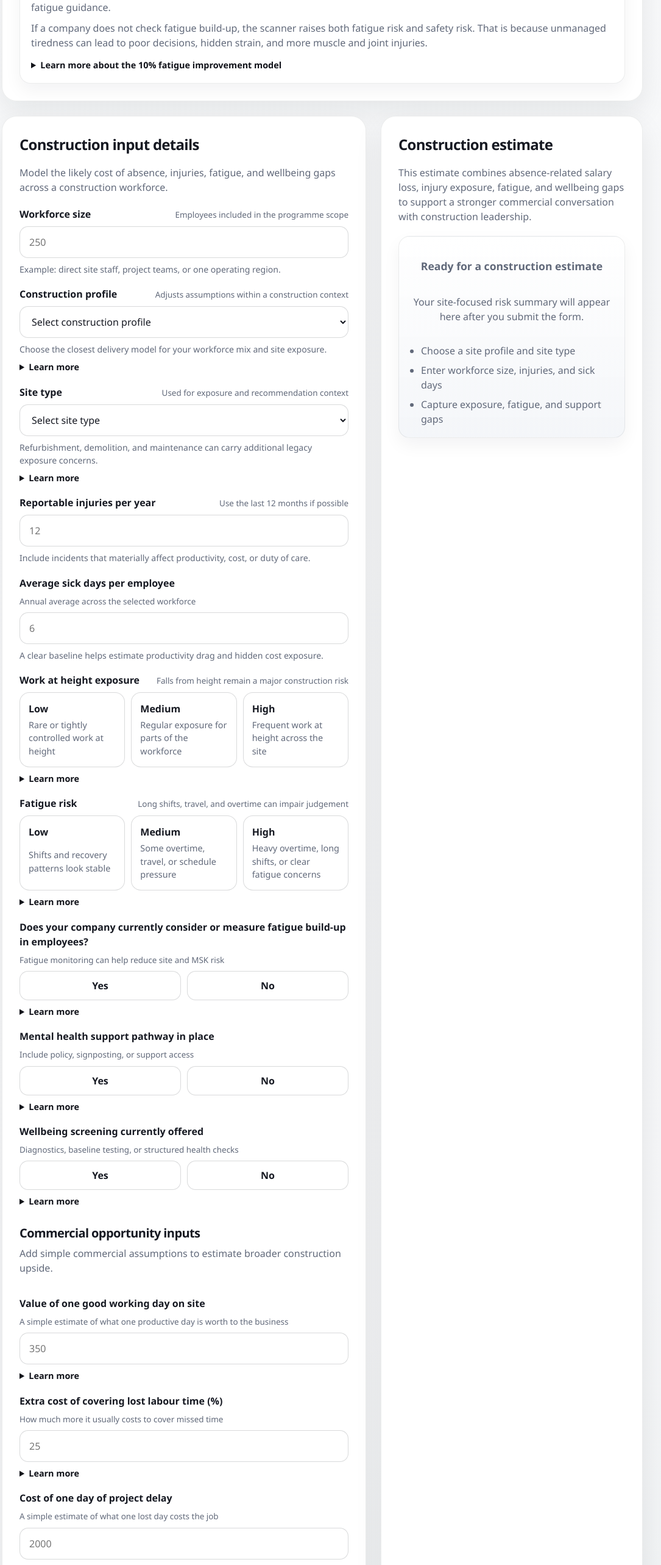
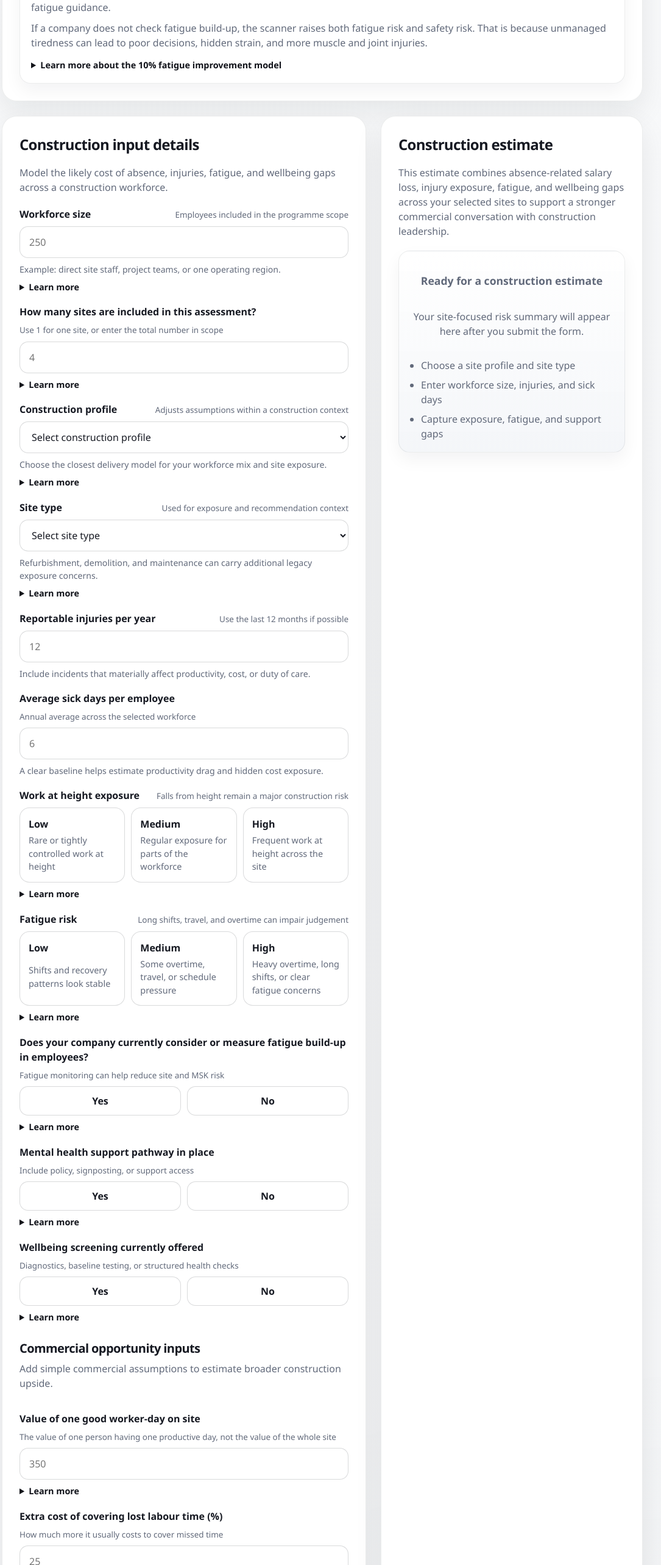
Before and after one commit to tynanrob-rgb/morph-workforce-risk-scanner, a React (Vite) app: page / in a window 1280 px wide. Shown: the part 2137-4703 px from the top of the page at 61% size, without its empty margins (111-1196 px from the left). Built offline with nearby package versions, Linux system fonts and the light colour scheme.

Commit message:
Clarify multi-site scope and worker-day value logic

```diff
--- a/src/App.jsx
+++ b/src/App.jsx
@@ -33,6 +33,12 @@ function App() {
       nextErrors.workforceSize = 'Workforce size is required.';
     } else if (Number(formData.workforceSize) < 1) {
       nextErrors.workforceSize = 'Workforce size must be at least 1.';
+    }
+
+    if (formData.sitesIncluded === '') {
+      nextErrors.sitesIncluded = 'Please enter how many sites are included.';
+    } else if (Number(formData.sitesIncluded) < 1) {
+      nextErrors.sitesIncluded = 'Sites included must be at least 1.';
     }
 
     if (!formData.siteProfile) {
--- a/src/components/ResultsCard.jsx
+++ b/src/components/ResultsCard.jsx
@@ -5,7 +5,9 @@ function ResultsCard({ results }) {
         <h2>Construction estimate</h2>
         <p>
           This estimate combines absence-related salary loss, injury exposure, fatigue, and
-          wellbeing gaps to support a stronger commercial conversation with construction leadership.
+          wellbeing gaps across {results ? results.sitesIncluded : 'your selected'} site
+          {results && results.sitesIncluded === 1 ? '' : 's'} to support a stronger commercial
+          conversation with construction leadership.
         </p>
       </div>
 
@@ -72,6 +74,27 @@ function ResultsCard({ results }) {
             </div>
           </div>
 
+          <div className="logic-note">
+            <span className="metric-label">How these figures are calculated</span>
+            <p>
+              <strong>Absence-related salary loss</strong>
+              {' '}=
+              {' '}
+              workforce size x average sick days x average daily salary.
+            </p>
+            <p>
+              <strong>Injury-related exposure</strong>
+              {' '}=
+              {' '}
+              reportable injuries x average injury cost for the selected construction profile.
+            </p>
+            <p>
+              These are whole-workforce annual estimates. They show salary and exposure cost, not
+              full revenue or profit impact, and they cover all {results.sitesIncluded} site
+              {results.sitesIncluded === 1 ? '' : 's'} in scope.
+            </p>
+          </div>
+
           <div className="driver-panel">
             <span className="metric-label">Top risk drivers</span>
             <div className="driver-list">
@@ -109,7 +132,8 @@ function ResultsCard({ results }) {
           <div className="opportunity-panel opportunity-panel-strong">
             <span className="metric-label">Annual opportunity if fatigue improves by 10%</span>
             <p className="opportunity-copy">
-              This is a whole-workforce, one-year scenario. It is not per person.
+              This is a whole-workforce, one-year scenario across {results.sitesIncluded} site
+              {results.sitesIncluded === 1 ? '' : 's'}. It is not per person.
             </p>
 
             <div className="results-grid">
@@ -181,7 +205,10 @@ function ResultsCard({ results }) {
                 In this example,{' '}
                 <strong>{results.protectedDays} protected days</strong>
                 {' '}means{' '}
-                <strong>{results.protectedDays} working days across the full assessed workforce over one year</strong>
+                <strong>
+                  {results.protectedDays} working days across the full assessed workforce over one
+                  year
+                </strong>
                 , not for each employee.
               </p>
               <p>
--- a/src/components/RiskForm.jsx
+++ b/src/components/RiskForm.jsx
@@ -104,7 +104,31 @@ function RiskForm({ formData, errors, onChange, onSubmit, onReset }) {
             aria-invalid={Boolean(errors.workforceSize)}
           />
           <span className="help-text">Example: direct site staff, project teams, or one operating region.</span>
+          <LearnMore>
+            This should cover the people across all sites included in this assessment.
+          </LearnMore>
           {errors.workforceSize ? <span className="error-text">{errors.workforceSize}</span> : null}
+        </label>
+
+        <label className={getFieldClassName(errors.sitesIncluded)}>
+          <div className="field-head">
+            <span className="field-label">How many sites are included in this assessment?</span>
+            <span className="field-hint">Use 1 for one site, or enter the total number in scope</span>
+          </div>
+          <input
+            type="number"
+            min="1"
+            inputMode="numeric"
+            placeholder="4"
+            value={formData.sitesIncluded}
+            onChange={(event) => onChange('sitesIncluded', event.target.value)}
+            aria-invalid={Boolean(errors.sitesIncluded)}
+          />
+          <LearnMore>
+            If a contractor or developer is looking at 4 sites, enter 4. The outputs will then be
+            understood as covering that whole site group.
+          </LearnMore>
+          {errors.sitesIncluded ? <span className="error-text">{errors.sitesIncluded}</span> : null}
         </label>
 
         <label className={getFieldClassName(errors.siteProfile)}>
@@ -294,8 +318,8 @@ function RiskForm({ formData, errors, onChange, onSubmit, onReset }) {
 
         <label className={getFieldClassName(errors.productiveDayValue)}>
           <div className="field-head">
-            <span className="field-label">Value of one good working day on site</span>
-            <span className="field-hint">A simple estimate of what one productive day is worth to the business</span>
+            <span className="field-label">Value of one good worker-day on site</span>
+            <span className="field-hint">The value of one person having one productive day, not the value of the whole site</span>
           </div>
           <input
             type="number"
@@ -307,7 +331,9 @@ function RiskForm({ formData, errors, onChange, onSubmit, onReset }) {
             aria-invalid={Boolean(errors.productiveDayValue)}
           />
           <LearnMore>
-            This is not pay. It is the business value of one worker having a good, productive day.
+            This is not pay, and it is not total site value. It means one worker for one productive
+            day. If you cover 4 sites, the scanner applies this one worker-day value across the
+            whole workforce in scope.
           </LearnMore>
           {errors.productiveDayValue ? (
             <span className="error-text">{errors.productiveDayValue}</span>
--- a/src/utils/calculations.js
+++ b/src/utils/calculations.js
@@ -143,6 +143,7 @@ function getTopRiskDrivers(categoryScores, formData) {
 export function getInitialFormData() {
   return {
     workforceSize: '',
+    sitesIncluded: '',
     siteProfile: '',
     siteType: '',
     injuryFrequency: '',
@@ -202,6 +203,7 @@ export function getRiskBand(riskScore) {
 
 export function calculateRiskResults(formData) {
   const workforceSize = Math.max(1, Number(formData.workforceSize) || 0);
+  const sitesIncluded = Math.max(1, Number(formData.sitesIncluded) || 0);
   const injuryFrequency = Math.max(0, Number(formData.injuryFrequency) || 0);
   const absenteeism = Math.max(0, Number(formData.absenteeism) || 0);
   const productiveDayValue = Math.max(0, Number(formData.productiveDayValue) || 0);
@@ -281,6 +283,7 @@ export function calculateRiskResults(formData) {
   const delayCostAvoided = delayDaysAvoided * delayCostPerDay;
 
   return {
+    sitesIncluded,
     absenteeismCost,
     injuryCost,
     estimatedAnnualLoss,
```
